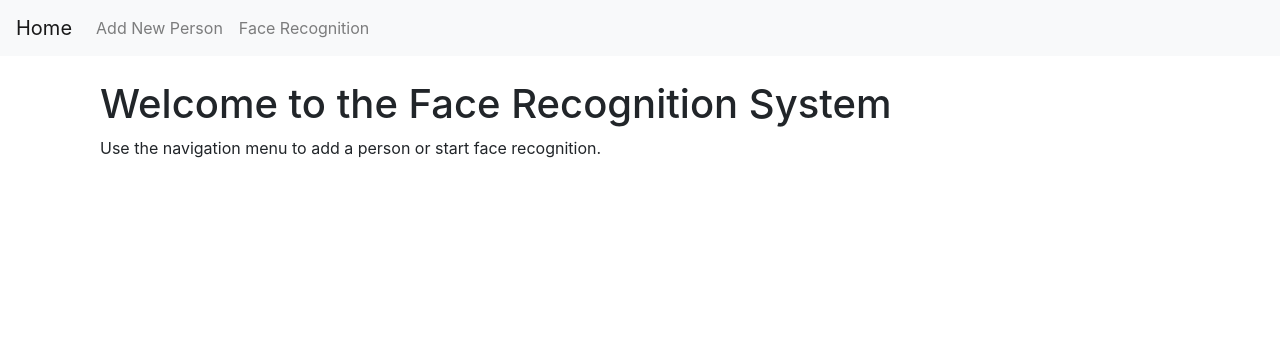
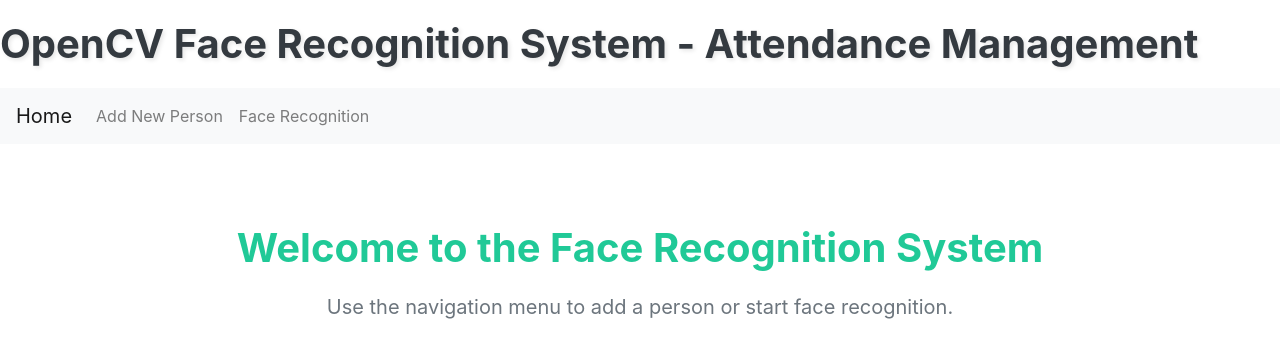
Before and after one commit to farhan906/openCV_faceDetection, a Flask app: page / in a window 1280 px wide. Shown: the top 358 px of the page. Run offline with Flask 3, Linux system fonts and the light colour scheme; some libraries are stand-ins or nearby versions.

Commit message:
Add files via upload

```diff
--- a/templates/base.html
+++ b/templates/base.html
@@ -5,8 +5,21 @@
     <meta name="viewport" content="width=device-width, initial-scale=1.0">
     <title>{% block title %}Face Recognition App{% endblock %}</title>
     <link rel="stylesheet" href="https://stackpath.bootstrapcdn.com/bootstrap/4.5.2/css/bootstrap.min.css">
+    <style>
+        /* Custom styles for the h1 element */
+        .heading {
+            font-size: 2.5rem; /* Size of the font */
+            color: #343a40; /* Dark grey color */
+            text-align: left; /* Center align the text */
+            margin-top: 20px; /* Space above the heading */
+            margin-bottom: 20px; /* Space below the heading */
+            font-weight: bold; /* Bold text */
+            text-shadow: 2px 2px 4px rgba(0, 0, 0, 0.1); /* Shadow for a subtle 3D effect */
+        }
+    </style>
 </head>
 <body>
+    <h1 class="heading">OpenCV Face Recognition System - Attendance Management</h1>
     <nav class="navbar navbar-expand-lg navbar-light bg-light">
         <a class="navbar-brand" href="{{ url_for('home') }}">Home</a>
         <button class="navbar-toggler" type="button" data-toggle="collapse" data-target="#navbarNav" aria-controls="navbarNav" aria-expanded="false" aria-label="Toggle navigation">
--- a/templates/index.html
+++ b/templates/index.html
@@ -4,7 +4,11 @@
 
 {% block content %}
 <div class="container">
-    <h1>Welcome to the Face Recognition System</h1>
-    <p>Use the navigation menu to add a person or start face recognition.</p>
+    <h3 style="font-size: 2.5rem; color: #20c997; text-align: center; margin-top: 80px; margin-bottom: 20px; font-weight: bold;">
+        Welcome to the Face Recognition System
+    </h3>
+    <p style="font-size: 1.25rem; color: #6c757d; text-align: center; margin-top: 10px;">
+        Use the navigation menu to add a person or start face recognition.
+    </p>
 </div>
 {% endblock %}
```
